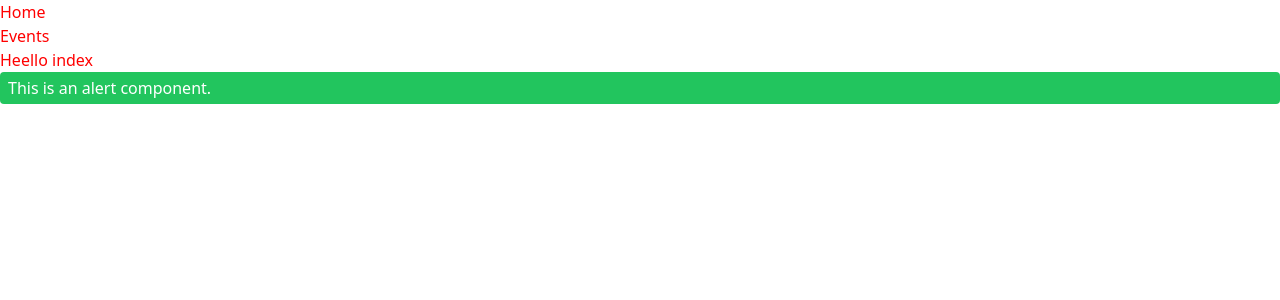
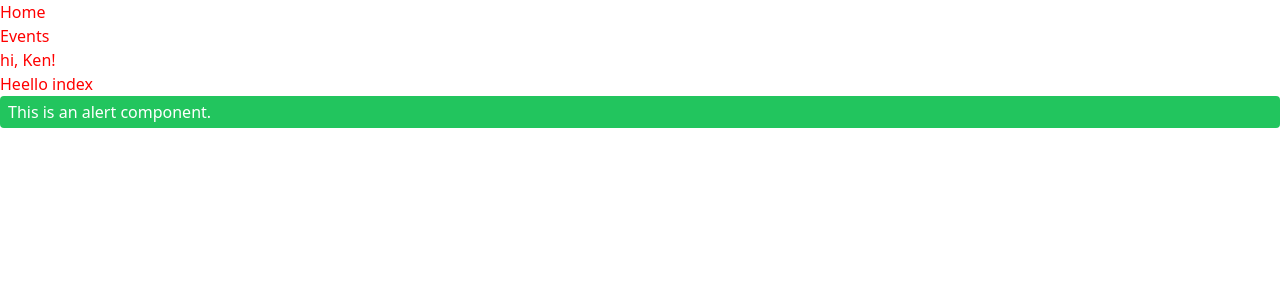
Before and after one commit to kentheboy/nuxt-prototype, a Nuxt app: page / in a window 1280 px wide. Shown: the top 300 px of the page. Built offline with nearby package versions, Linux system fonts and the light colour scheme.

Commit message:
explain use of component nest

```diff
--- a/app.vue
+++ b/app.vue
@@ -1,16 +1,7 @@
 <template>
   <div>
     <NuxtLayout>
-      <header>
-        <ul>
-          <li>
-            <NuxtLink to="/">Home</NuxtLink>
-          </li>
-          <li>
-            <NuxtLink to="/events">Events</NuxtLink>
-          </li>
-        </ul>
-      </header>
+      <Header />
       <NuxtPage />
     </NuxtLayout>
   </div>
--- /dev/null
+++ b/components/Header/Profile/Avatar.vue
@@ -0,0 +1,3 @@
+<template>
+    <p>hi, Ken!</p>
+</template>
--- /dev/null
+++ b/components/Header/index.vue
@@ -0,0 +1,13 @@
+<template>
+    <header>
+        <ul>
+            <li>
+                <NuxtLink to="/">Home</NuxtLink>
+            </li>
+            <li>
+                <NuxtLink to="/events">Events</NuxtLink>
+            </li>
+        </ul>
+        <HeaderProfileAvatar />
+    </header>
+</template>
```
